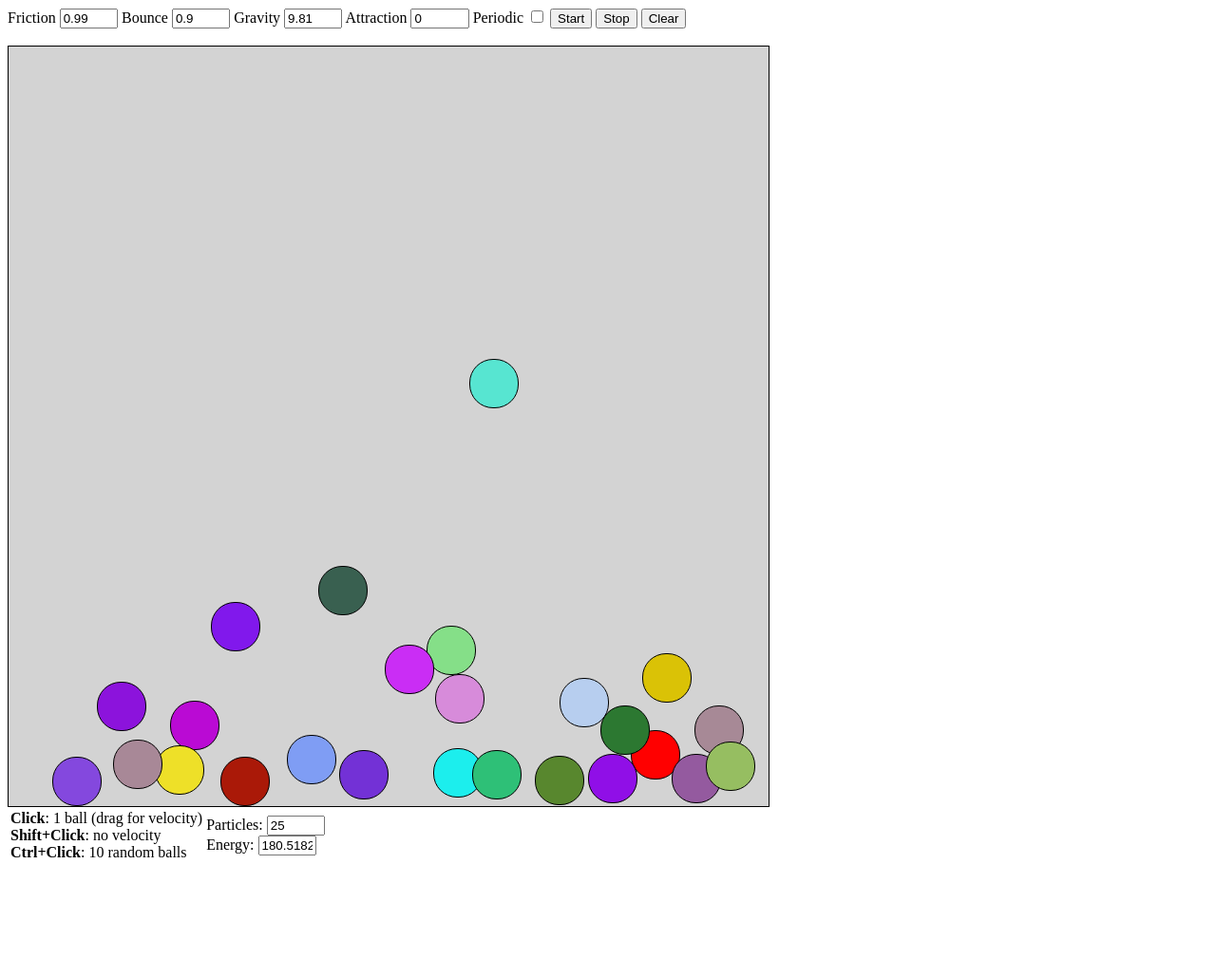
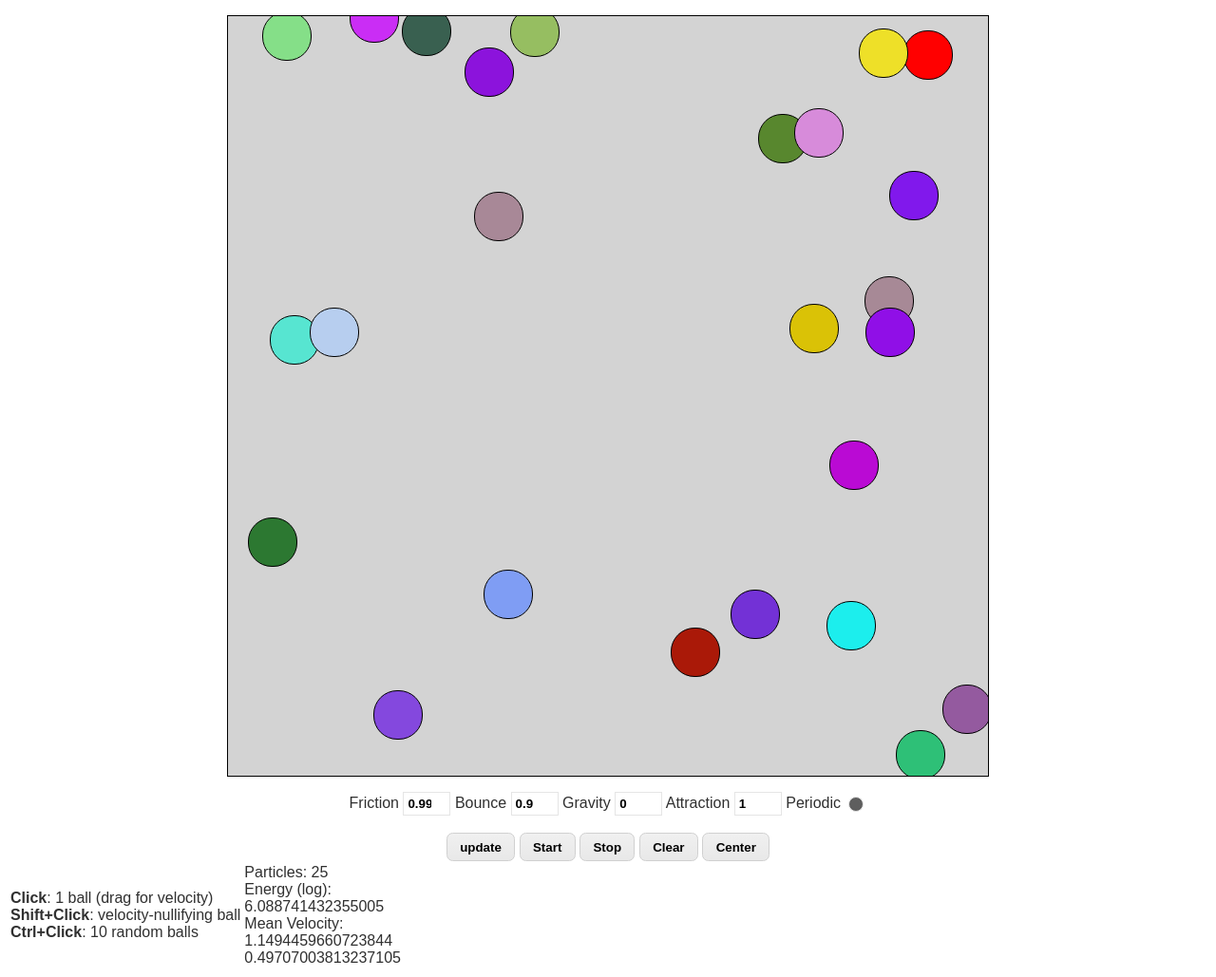
Before and after one commit to elor/nbody, a plain HTML site: page index.html in a window 1280 px wide. Shown: the whole page at 95% size. Before the commit the page ends 918 px from the top, so only its background shows below. Drawn offline with Linux system fonts and the light colour scheme.

Commit message:
style and physics improved. integrator not improved.

```diff
--- /dev/null
+++ b/button.css
@@ -0,0 +1,16 @@
+button, input[type="submit"] {
+    border: solid 1px #d0d0d0;
+    background: linear-gradient(#f0f0f0, #e8e8e8);
+    border-radius: 0.5em;
+    font-weight: bold;
+    padding: 0.5em 1em;
+    outline: none;
+}
+
+button:hover, input[type="submit"]:hover {
+    background: #f0f0f0;
+}
+
+button:active, input[type="submit"]:active {
+    background: linear-gradient(#e8e8e8, #f0f0f0);
+}
--- /dev/null
+++ b/font.css
@@ -0,0 +1,4 @@
+body {
+    font-family: sans-serif;
+    color: #303030;
+}
--- /dev/null
+++ b/form.css
@@ -0,0 +1,7 @@
+body {
+    text-align: center;
+}
+
+table {
+    text-align: left;
+}
--- a/index.html
+++ b/index.html
@@ -6,36 +6,41 @@
     <link rel="stylesheet" href="style.css" />
   </head>
   <body>
-    <form>
+    <div id="plot">
+    </div>
+    <form action="#" onsubmit="return false;">
       Friction
-      <input type="text" value="4.0" id="friction" />
+      <input type="number" value="0.99" step="0.01" id="friction" />
       Bounce
-      <input type="text" value="4.0" id="bounce" />
+      <input type="number" value="0.9" step="0.01" id="bounce" />
       Gravity
-      <input type="text" value="4.0" id="gravity" />
+      <input type="number" value="0.0" step="0.01" id="gravity" />
       Attraction
-      <input type="text" value="4.0" id="attraction" />
+      <input type="number" value="1.0" step="0.01" id="attraction" />
       <label for="periodic">Periodic</label>
       <input type="checkbox" id="periodic" />
+      <br>
+      <br>
+      <input type="submit" value="update" />
       <button id="start">Start</button>
       <button id="stop">Stop</button>
       <button id="clear">Clear</button>
+      <button id="center">Center</button>
     </form>
-    <br>
-    <div id="plot">
-    </div>
     <table><tr>
 	<td>
-	    <b>Click</b>: 1 ball (drag for velocity)<br>
-	    <b>Shift+Click</b>: no velocity<br>
-	    <b>Ctrl+Click</b>: 10 random balls
+	  <b>Click</b>: 1 ball (drag for velocity)<br>
+	  <b>Shift+Click</b>: velocity-nullifying ball<br>
+	  <b>Ctrl+Click</b>: 10 random balls
 	</td>
 	<td>
-	  Particles: <input type="text" value="N/A" id="particles" />
+	  Particles: <span type="text" id="particles"></span>
 	  <br>
-	  Energy: <input type="text" value="N/A" id="energy" />
+	  Energy (log): <span type="text" id="energy"></span>
+	  <br>
+	  Mean Velocity: <span type="text" id="velocity"></span>
 	</td>
-    <script src="jquery.min.js"></script>
-    <script src="main.js"></script>
+	<script src="jquery.min.js"></script>
+	<script src="main.js"></script>
   </body>
 </html>
--- /dev/null
+++ b/input.css
@@ -0,0 +1,34 @@
+input:not([type="submit"]) {
+    font-weight: bold;
+    border: solid 1px #e5e5e5;
+    padding: 0.3em;
+    outline: none;
+/*    box-shadow: inset 0px 1px 0px 0px rgba(64, 64, 64, 0.25); */
+    transition: background-color 0.25s, box-shadow 0.1s;
+}
+
+input:not([type="submit"]).mini {
+    padding: 0em 0.2em;
+    border-radius: 0.2em;
+}
+
+input:not([type="submit"]):focus {
+    box-shadow: inset 0px 1px 4px 0px rgba(0, 128, 255, 0.5);
+}
+
+input[type="number"] {
+    width: 3em;
+}
+
+input[type="checkbox"], input[type="radio"] {
+    background-color: #ffffff;
+    -webkit-appearance: initial;
+    width: 1.2em;
+    height: 1.2em;
+    vertical-align: middle;
+    border-radius: 100%;
+}
+
+input[type="checkbox"]:checked, input[type="radio"]:checked {
+    background-color: #5e5e5e;
+}
--- a/main.js
+++ b/main.js
@@ -18,11 +18,11 @@ $(function($){
 
     window.State = state
 
-    periodic = false;
+    periodic = true;
     friction = 0.99;
     bounce = 0.9;
-    g = -9.81;
-    attract = 0.0;
+    g = 0.0;
+    attract = 1.0;
     t = 0;
 
     date = (new Date()).getTime();
@@ -232,8 +232,13 @@ $(function($){
         }
 
 	// update number output
-	$('#energy').val(calculateEnergy());
-	$('#particles').val(state.length / 4);
+	$('#energy').html('<br>' + Math.log(Math.max(1e-100, calculateEnergy())));
+	$('#particles').text(numBalls());
+	$('#velocity').html('<br>' + calculateMeanVelocity().vx + '<br>' + calculateMeanVelocity().vy);
+    }
+
+    function numBalls() {
+	return state.length / 4;
     }
 
     function setPosition($obj, x, y) {
@@ -275,11 +280,11 @@ $(function($){
         }
     }
 
-    function addRandomBall(resting){
+    function addRandomBall(nullify){
         return addBall({
             pageX: width * Math.random() * 100 + $plot.offset().left,
             pageY: height * Math.random() * 100 + $plot.offset().top,
-            shiftKey: resting
+            shiftKey: nullify
         });
     }
 
@@ -288,11 +293,60 @@ $(function($){
 	$plot.children().eq(index).remove();
     }
 
-    function addBall(e){
-        var vx, vy, x, y;
+    function calculateMeanVelocity() {
+	var i, vx, vy, ballCount;
+
+	vx = 0;
+	vy = 0;
+	ballCount = numBalls();
+
+	for (i = 0; i < state.length; i += 4 ) {
+	    vx += state[i+1] / ballCount;
+	    vy += state[i+3] / ballCount;
+	}
+
+	return {
+	    vx : vx,
+	    vy : vy
+	}
+    }
+
+    function calculateMeanPosition() {
+	var i, x, y, ballCount;
+
+	x = 0;
+	y = 0;
+	ballCount = numBalls();
+
+	for (i = 0; i < state.length; i += 4 ) {
+	    x += state[i] / ballCount;
+	    y += state[i+2] / ballCount;
+	}
+
+	return {
+	    x : x,
+	    y : y
+	}
+    }
+
+    function calculateMeanBall() {
+	var v, pos;
+
+	v = calculateMeanVelocity();
+	pos = calculateMeanPosition();
+
+	return {
+	    x: pos.x,
+	    y: pos.y,
+	    vx: v.vx,
+	    vy: v.vy
+	}
+    }
+
+    function addBall(e) {
+        var vx, vy, x, y, vMean;
 
 	if (e.button == 1) {
-		console.log(e.target);
 	    if ($(e.target).parent().data() == $plot.data()) {
 		$plot.children().each(function(index){
 		    if ($(this).data() == $(e.target).data()) {
@@ -312,8 +366,13 @@ $(function($){
         y = e.pageY;
 
         if (e.shiftKey) {
-            vx = 0;
-            vy = 0;
+	    vMean = calculateMeanVelocity();
+	    vx = -vMean.vx * numBalls();
+	    vy = -vMean.vy * numBalls();
+	    if (mouse) {
+		x = mouse.fromX;
+		y = mouse.fromY;
+	    }
         } else if (mouse) {
             vx = (mouse.toX - mouse.fromX) / 10;
             vy = (mouse.fromY - mouse.toY) / 10;
@@ -333,6 +392,20 @@ $(function($){
         displayUpdate();
     }
 
+    function centerBalls() {
+	var mean, i;
+
+	mean = calculateMeanBall();
+
+	for (i = 0; i < state.length; i += 4) {
+	    state[i] -= mean.x - (width - ballsize)/2;
+	    state[i+1] -= mean.vx;
+	    state[i+2] -= mean.y - (height - ballsize)/2;
+	    state[i+3] -= mean.vy;
+	}
+	displayUpdate();
+    }
+
     $plot.click(addBall);
 
     $plot.on('mousedown', function(e){
@@ -342,6 +415,7 @@ $(function($){
             toX: e.pageX - $plot.offset().left,
             toY: e.pageY - $plot.offset().top
         }
+	displayUpdate();
         e.preventDefault();
         return false;
     }).on('mousemove', function(e){
@@ -350,6 +424,7 @@ $(function($){
                 mouse.toX = e.pageX - $plot.offset().left;
                 mouse.toY = e.pageY - $plot.offset().top;
             }
+	    displayUpdate();
             e.preventDefault();
             return false;
         } else {
@@ -377,5 +452,7 @@ $(function($){
 	periodic = $(this).prop('checked');
     }).prop('checked', periodic);
 
+    $('#center').click(centerBalls);
+
     addRandomBalls(25);
 });
--- /dev/null
+++ b/plot.css
@@ -0,0 +1,32 @@
+#plot {
+    margin: 1em auto;
+    position: relative;
+    width: 800px;
+    height: 800px;
+    border: black solid 1px;
+    background-color: #d3d3d3;
+    overflow: hidden;
+}
+
+#plot > div {
+    display: block;
+    position: absolute;
+    margin-top: -52px;
+    width: 50px;
+    height: 50px;
+    background-color: red;
+    border-radius: 25px;
+    border: black solid 1px;
+}
+
+#plot > div.guide {
+    display: block;
+    position: absolute;
+    margin-top: -6px;
+    margin-left: -6px;
+    width: 10px;
+    height: 10px;
+    background-color: black;
+    border-radius: 5px;
+    border: black solid 1px;
+}
--- a/style.css
+++ b/style.css
@@ -1,35 +1,5 @@
-input[type="text"], input[type="number"] {
-    width: 4em;
-}
-
-#plot {
-	position: relative;
-	width: 800px;
-	height: 800px;
-	border: black solid 1px;
-	background-color: #d3d3d3;
-	overflow: hidden;
-}
-
-#plot > div {
-	display: block;
-	position: absolute;
-	margin-top: -52px;
-	width: 50px;
-	height: 50px;
-	background-color: red;
-	border-radius: 25px;
-	border: black solid 1px;
-}
-
-#plot > div.guide {
-	display: block;
-	position: absolute;
-	margin-top: -6px;
-	margin-left: -6px;
-	width: 10px;
-	height: 10px;
-	background-color: black;
-	border-radius: 5px;
-	border: black solid 1px;
-}
+@import url("font.css");
+@import url("button.css");
+@import url("form.css");
+@import url("input.css");
+@import url("plot.css")
```
